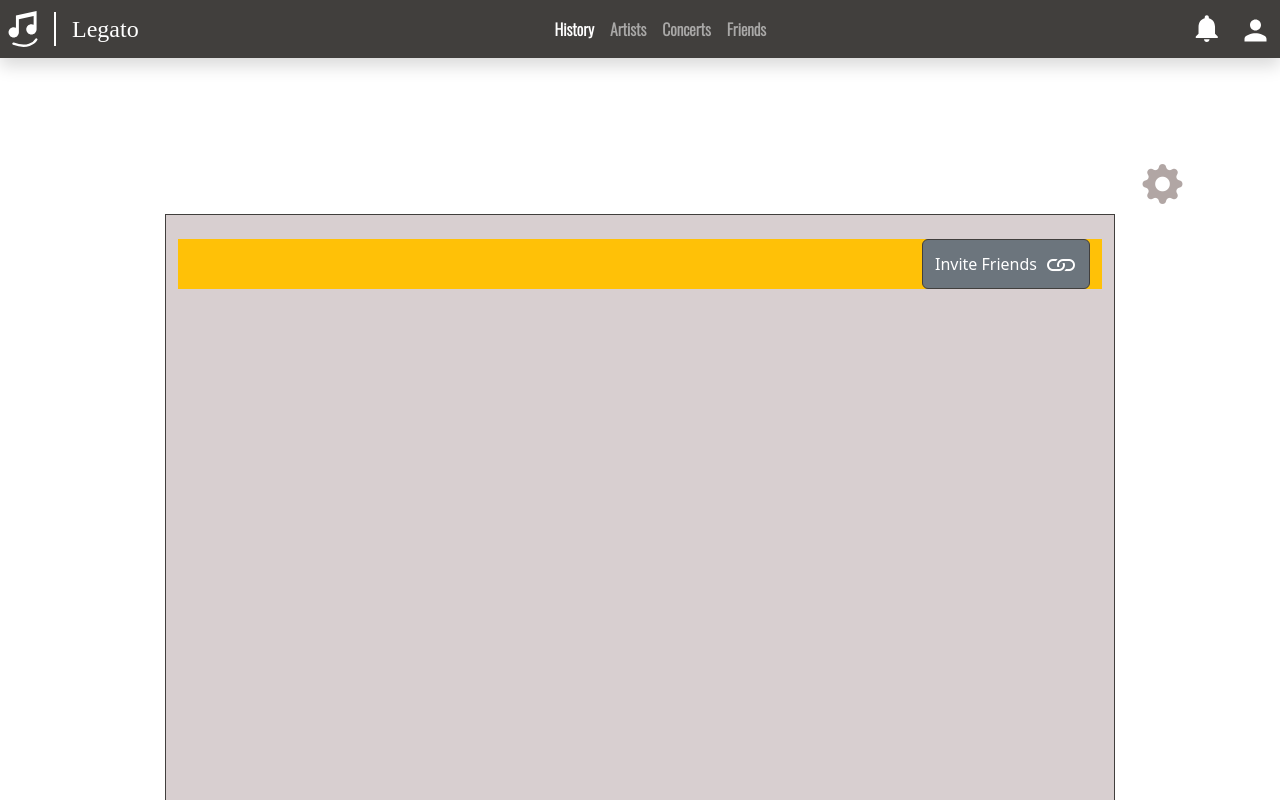
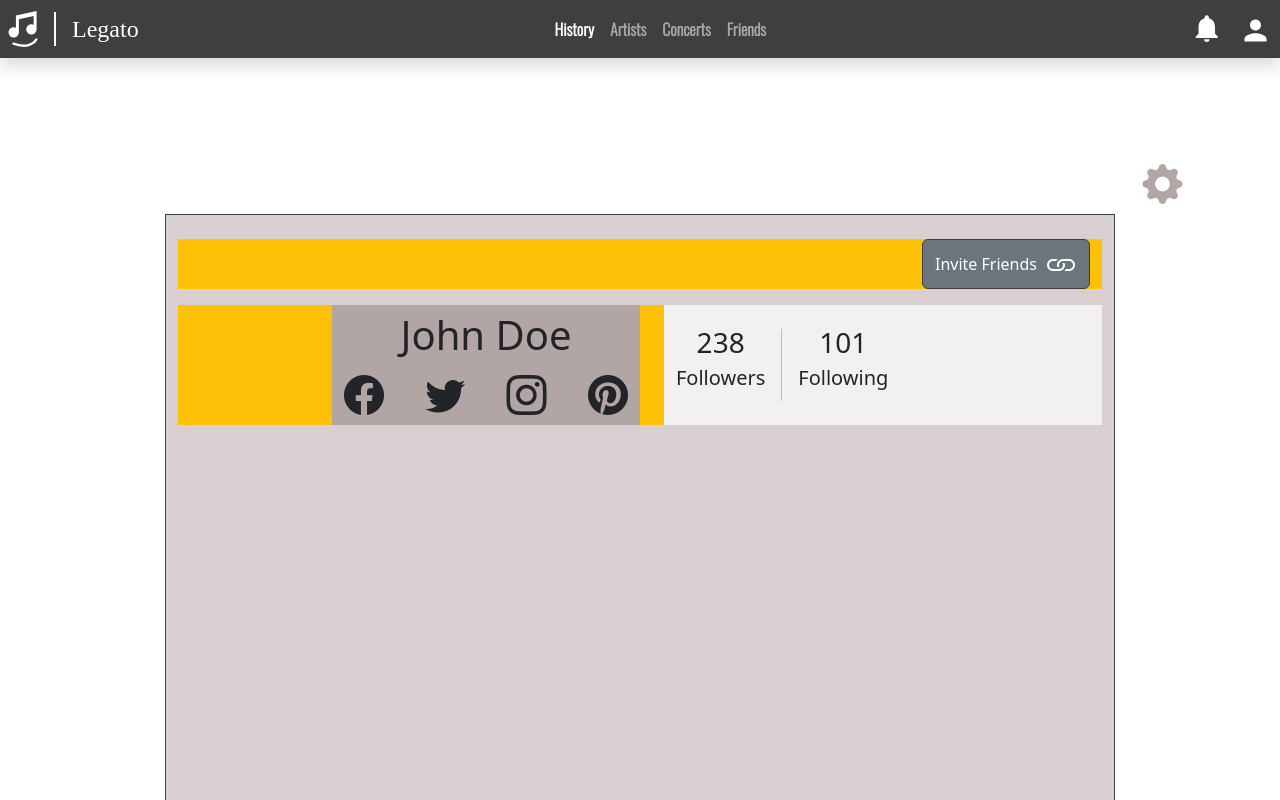
Before and after one commit to SDSC-Cali-Coders/Legato, a React (Create React App) app in the folder frontend/: page / in a window 1280 px wide. Shown: the top 800 px of the page. Built offline with nearby package versions, Linux system fonts and the light colour scheme; a web font is replaced by a local one.

Commit message:
Username, socials, followers/following section

```diff
--- a/frontend/src/components/settings/UserProfile.jsx
+++ b/frontend/src/components/settings/UserProfile.jsx
@@ -3,16 +3,41 @@ import Buttons from '../Buttons';
 
 const UserProfile = (props) => {
     return (
-        <div className="container mt-4 bg-warning">
+        <div className="container mt-4 d-grid gap-3">
             {/* Row: Invite button */}
-            <div className="row">
+            <div className="row bg-warning">
                 <div className="col d-flex justify-content-end">
                     <Buttons.Invite/>
                 </div>
             </div>
 
-            {/* Row: Username - followers | following cnt */}
-            {/* Row: Socials icons w/ links */}
+            {/* Row: [Username & Socials] [followers | following cnt] */}
+            <div className="row bg-warning">
+                <div className="col-4 bg-primary offset-2">
+                    <div className="vstack">
+                        John Doe
+                        {props.username}
+                        <div className="hstack justify-content-between">
+                            <i className="bi bi-facebook"/>
+                            <i className="bi bi-twitter"/>
+                            <i className="bi bi-instagram"/>
+                            <i className="bi bi-pinterest"/>
+                        </div>
+                    </div>
+                </div>
+                <div className="col hstack ms-4 bg-light">
+                    <div className='text-center bg-light fs-3'>
+                        {props.followersCount} 238
+                        <p className="fs-5">Followers</p>
+                    </div>
+                    <div className="vr my-4 mx-3"></div>
+                    <div className='text-center bg-light fs-3'>
+                        {props.followingCount} 101
+                        <p className="fs-5">Following</p>
+                    </div>
+                </div>
+            </div>
+
             {/* Row: My Top Artists title */}
             {/* Row: Dynamic amnt of ArtistCards [see more] button */}
             {/* Row: [Top songs col] [Top genres col] */}
```
